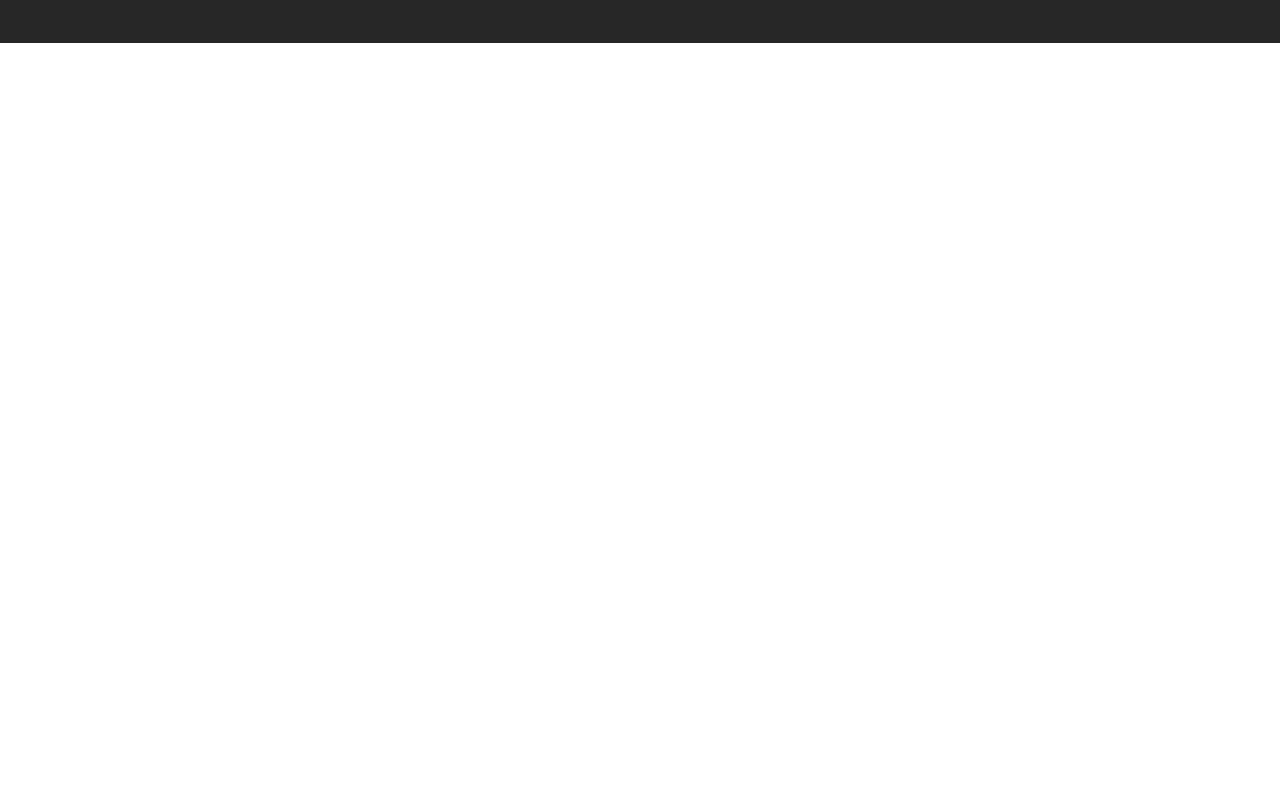
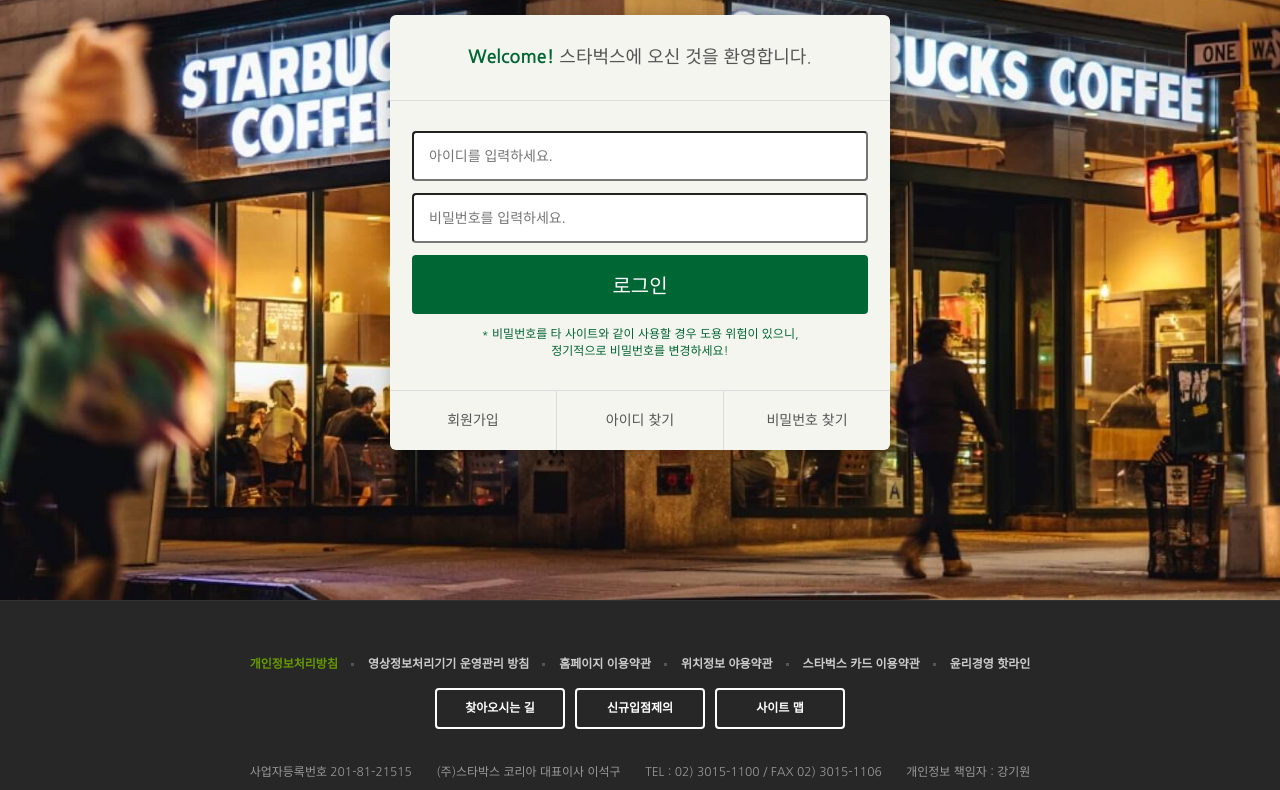
Before and after one commit to teconpark/starbucks, a plain HTML site: page signin/index.html in a window 1280 px wide. Shown: the part 271-1061 px from the top of the page. Before the commit the page ends 800 px from the top, so only its background shows below. Drawn offline with nearby package versions, Linux system fonts and the light colour scheme.

Commit message:
'Complete_LogIn_Page'

```diff
--- /dev/null
+++ b/css/signin.css
@@ -0,0 +1,78 @@
+.signin {
+  margin-top: 120px;
+  padding: 100px 0 150px;
+  background-image: url("../images/signin_bg.jpg");
+  background-repeat: no-repeat;
+  background-position: center;
+  background-attachment: fixed;
+  background-size: cover;
+}
+.signin h1 {
+  color: #fff;
+  font-size: 30px;
+  font-weight: 700;
+  text-align: center;
+  margin-bottom: 24px;
+}
+.signin__card {
+  width: 500px;
+  margin: 0 auto;
+  border-radius: 6px;
+  background-color: #f5f5f0;
+  box-shadow: 2px 2px 20px rgba(0, 0, 0, .3);
+  color: #555;
+}
+.signin__card h2 {
+  padding: 30px;
+  font-size: 18px;
+  text-align: center;
+  border-bottom: 1px solid #ddd;
+}
+.signin__card h2 strong {
+  font-weight: 700;
+  color: #006633;
+}
+.signin__card form {
+  padding: 30px 22px;
+}
+.signin__card form input {
+  width: 100%;
+  margin-bottom: 12px;
+  padding: 15px;
+  border: 1px dolid #ddd;
+  border-radius: 4px;
+  outline: none;
+  box-sizing: border-box;
+  font-size: 14px;
+}
+.signin__card form [type="submit"] { /* [ ] 속성을 표현 */
+  background-color: #006633;
+  border: none;
+  color: #fff;
+  font-size: 20px;
+  cursor: pointer;
+}
+.signin__card form p{
+  font-size: 12px;
+  color: #006633;
+  text-align: center;
+}
+.signin__card .actions {
+  display: flex;
+  border-top: 1px solid #ddd;
+}
+.signin__card .actions a {
+  flex-grow: 1;
+  flex-basis: 0;
+  text-align: center;
+  padding: 20px;
+  color: #555;
+  font-size: 14px;
+  border-right: 1px solid #ddd;
+}
+.signin__card .actions a:last-child {
+  border-right: none;
+}
+.signin__card .actions a:hover {
+  text-decoration: underline;
+}
--- a/signin/index.html
+++ b/signin/index.html
@@ -35,8 +35,8 @@
   <!--Google Material Icons-->
   <link rel="stylesheet" href="https://fonts.googleapis.com/icon?family=Material+Icons" />
 
-
   <link rel="stylesheet" href="../css/common.css" />
+  <link rel="stylesheet" href="../css/signin.css" />
 
   <script defer src="../js/common.js"></script>
 
@@ -377,8 +377,26 @@
 
   <!-- SIGNIN -->
   <section class="signin">
-
-
+    <h1>로그인</h1>
+    <div class="signin__card">
+      <h2>
+        <strong>Welcome!</strong> 스타벅스에 오신 것을 환영합니다.
+      </h2>
+      <form>
+        <input type="text" placeholder="아이디를 입력하세요." />
+        <input type="password" placeholder="비밀번호를 입력하세요." />
+        <input type="submit" value="로그인" />
+        <p>
+          * 비밀번호를 타 사이트와 같이 사용할 경우 도용 위험이 있으니,<br>
+          정기적으로 비밀번호를 변경하세요!
+        </p>
+      </form>
+      <div class="actions">
+        <a href="javascript:void(0)">회원가입</a>
+        <a href="javascript:void(0)">아이디 찾기</a>
+        <a href="javascript:void(0)">비밀번호 찾기</a>
+      </div>
+    </div>
   </section>
 
   <!-- FOOTER -->
```
Also changed, not shown: 1 other file.
